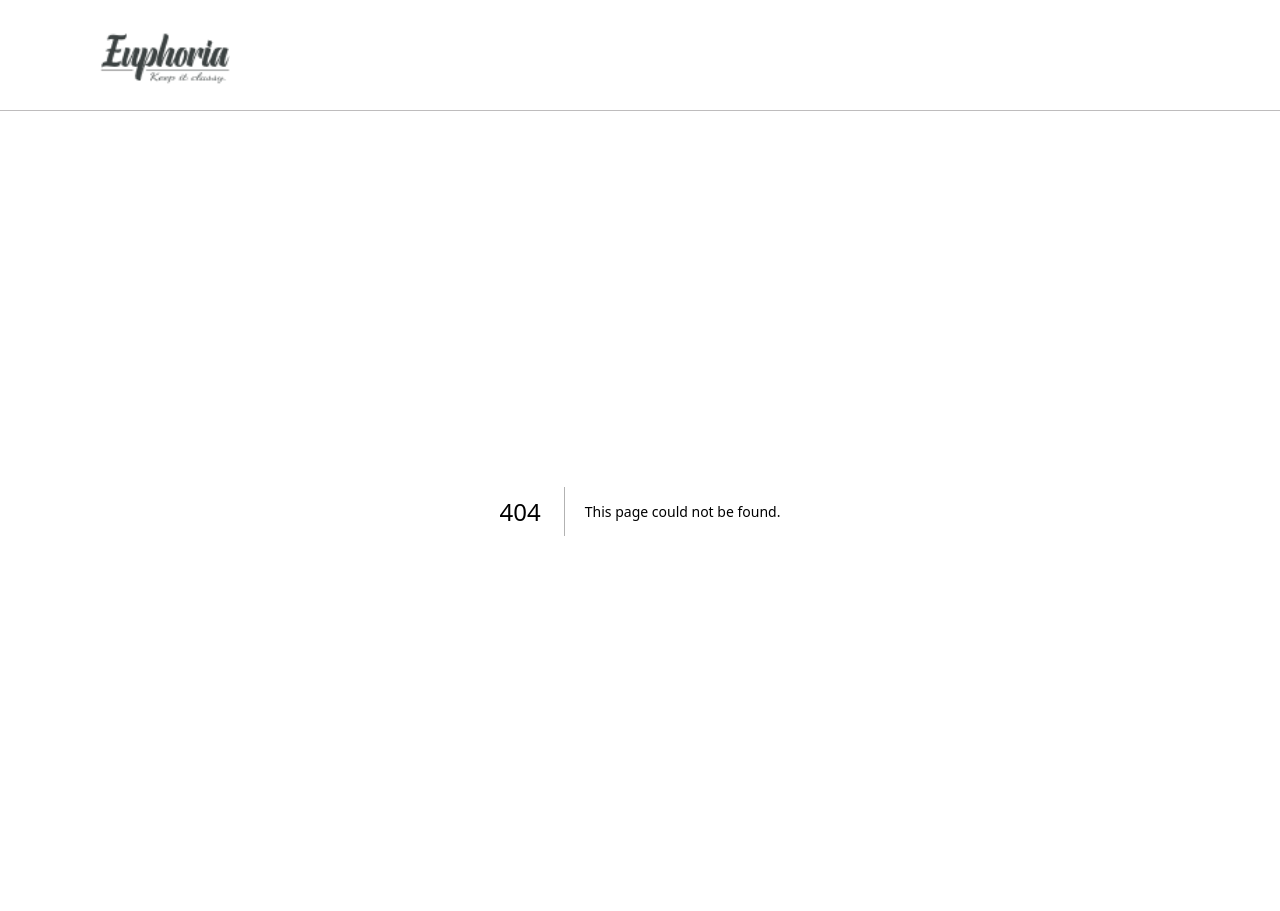
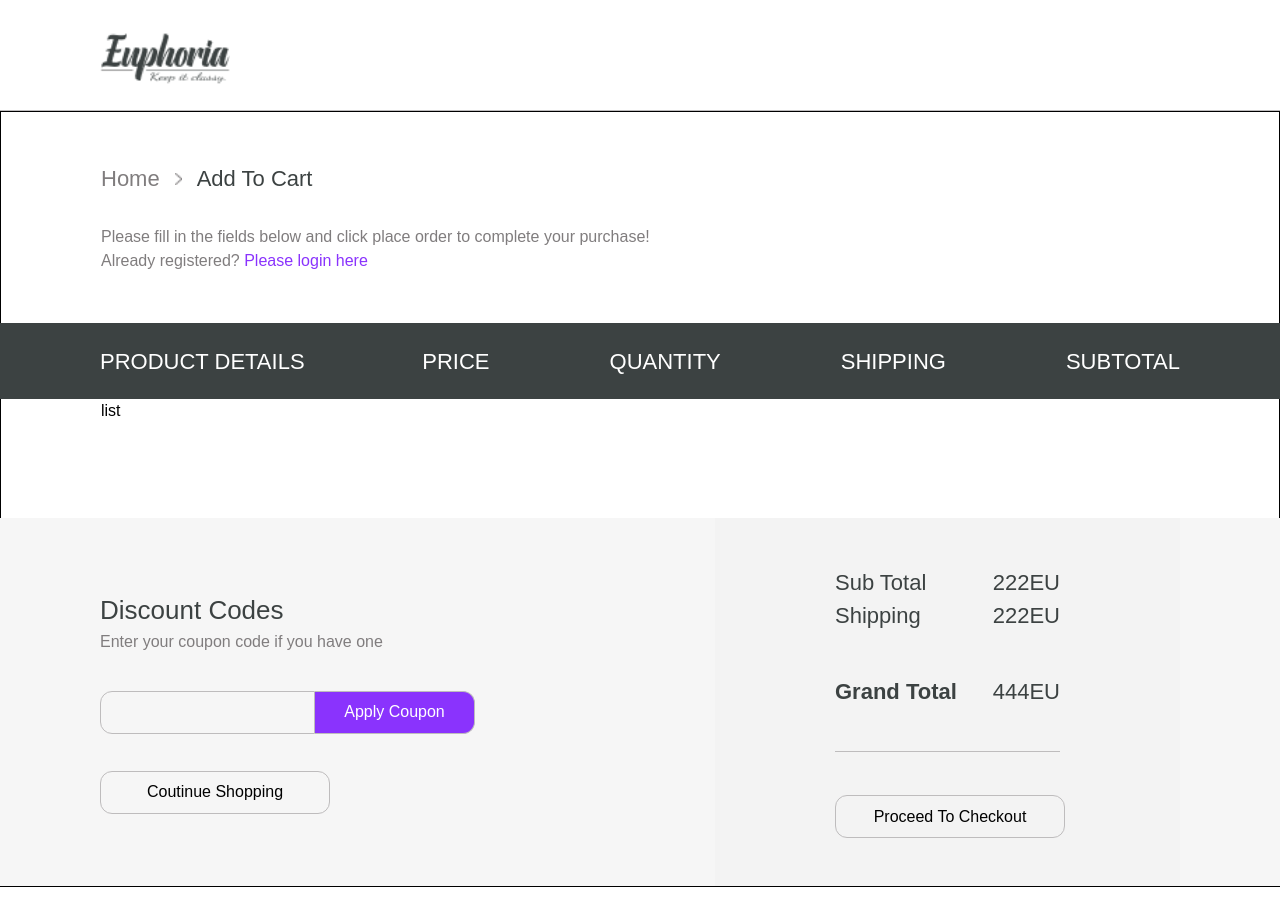
Before and after one commit to AndriyPapirnyk/euphoria-client, a Next.js app: page /cart in a window 1280 px wide. Before the commit this address had no page. After the commit the page ends 887 px from the top, so only its background shows below. Built offline with nearby package versions, Linux system fonts and the light colour scheme.

Commit message:
filling up cart content

```diff
--- /dev/null
+++ b/src/app/cart/page.scss
@@ -0,0 +1,152 @@
+@use '../scss/mixins.scss';
+
+.cart{
+    @include mixins.block(auto);
+    border: 1px solid #000;
+    &__container{
+        flex-direction: column;
+    }
+    &__top{
+        display: flex;
+        flex-direction: column;
+        gap: 30px;
+        padding: 50px 0;
+        h1{
+            display: flex;
+            align-items: center;
+            gap: 15px;
+            @include mixins.text(#3C4242, 22px, 400);
+            a{
+                text-decoration: none;
+                &:nth-child(1){
+                    color: #807D7E;
+                }
+            }
+        }
+        p{
+            color: #807D7E;
+            a{
+                color: #8A33FD;
+                text-decoration: none;
+            }
+        }
+    }
+    &__list{
+        padding: 0 0 95px 0;
+    }
+    &__info{
+        left: 0;
+        width: 100%;
+        position: absolute;
+        display: flex;
+        justify-content: space-between;
+        align-items: center;
+        background-color: #3C4242;
+        height: 76px;
+        padding: 0 100px;
+        h1{
+            @include mixins.text(#fff, 22px, 400);
+        }
+        div{
+            display: flex;
+            justify-content: center;
+            align-items: center;
+            gap: 120px;
+        }
+    }
+    &__info-holder{
+        height: 76px;
+    }
+    &__bottom{
+        left: 0;
+        width: 100%;
+        position: absolute;
+        background-color: #F6F6F6;
+        padding: 0 100px;
+        display: flex;
+        justify-content: space-between;
+        align-items: center;
+        height: 368px;
+        &-left{
+            display: flex;
+            flex-direction: column;
+            gap: 37px;
+            h1{
+                @include mixins.text(#3C4242, 26px, 500);
+            }
+            p{
+                color: #807D7E;
+            }
+            .input-group{
+                display: flex;
+                input{
+                    width: 215px;
+                    border: 1px solid #BEBCBD;
+                    border-radius: 12px 0 0 12px;
+                    height: 43px;
+                }
+                button{
+                    width: 160px;
+                    border: 1px solid #BEBCBD;
+                    border-left: none;
+                    height: 43px;
+                    border-radius: 0 12px 12px 0;
+                    background-color: #8A33FD;
+                    color: #fff;
+                    font-weight: 500;
+                }
+            }
+            button{
+                width: 230px;
+                border: 1px solid #BEBCBD;
+                height: 43px;
+                border-radius: 12px;
+                font-weight: 500;
+            }
+        }
+        &-right{
+            display: flex;
+            flex-direction: column;
+            justify-content: space-between;
+            background-color: #F3F3F3;
+            padding: 48px 120px;
+            width: 465px;
+            height: 100%;
+            h1, span{
+                @include mixins.text(#3C4242, 22px, 500);
+            }
+            h2{
+                @include mixins.text(#3C4242, 22px, 600);
+            }
+            button{
+                width: 230px;
+                border: 1px solid #BEBCBD;
+                height: 43px;
+                border-radius: 12px;
+                font-weight: 500;
+            }
+            .line{
+                width: 100%;
+                height: 1px;
+                background-color: #BEBCBD;
+            }
+            .text-holder{
+                width: 100%;
+                display: flex;
+                justify-content: space-between;
+            }
+        }
+    }
+    &__bottom-holder{
+        height: 368px;
+    }
+}
+
+
+
+
+// @mixin text($color, $fontSize, $fontWeight) {
+//     color: $color;
+//     font-size: $fontSize;
+//     font-weight: $fontWeight;
+//   }
--- /dev/null
+++ b/src/app/cart/page.tsx
@@ -0,0 +1,65 @@
+import "./page.scss"
+import Link from "next/link"
+import Image from "next/image"
+import arrow from "../../../public/icons/arrow_1.png"
+
+export default function page() {
+  return (
+    <div className="cart">
+        <div className="cart__container">
+            <div className="cart__top">
+                <h1><Link href={''}>Home</Link> <Image src={arrow} alt={'arrow icon'} style={{width: "7px", height: "14px"}} /> <Link href={'cart'}>Add To Cart</Link></h1>
+                <p>Please fill in the fields below and click place order to complete your purchase! <br /> Already registered? <Link href={"login"}>Please login here</Link></p>
+            </div>
+            <div className="cart__info-holder">
+            <div className="cart__info">
+                <h1>PRODUCT DETAILS</h1>
+                <div>
+                    <h1>PRICE</h1>
+                    <h1>QUANTITY</h1>
+                    <h1>SHIPPING</h1>
+                    <h1>SUBTOTAL</h1>
+                </div>
+            </div>
+            </div>
+            <div className="cart__list">
+                list
+            </div>
+            <div className="cart__bottom-holder">
+            <div className="cart__bottom">
+                <div className="cart__bottom-left">
+                    <div>
+                    <h1>Discount Codes</h1>
+                    <p>Enter your coupon code if you have one</p>
+                    </div>
+                    <div className="input-group">
+                        <input type="text" />
+                        <button>Apply Coupon</button>
+                    </div>
+                    <button>Coutinue Shopping</button>
+                </div>
+                <div className="cart__bottom-right">
+                    <div>
+                        <div className="text-holder">
+                            <h1>Sub Total</h1>
+                            <span>222EU</span>
+                        </div>
+                        <div className="text-holder">
+                            <h1>Shipping</h1>
+                            <span>222EU</span>
+                        </div>
+                    </div>
+                    <div className="text-holder">
+                        <h2>Grand Total</h2>
+                        <span>444EU</span>
+                    </div>
+                    <div className="line"></div>
+                    <button>Proceed To Checkout</button>
+                </div>
+            </div>
+            </div>
+            {/* footer */}
+        </div>
+    </div>
+  )
+}
--- a/src/app/scss/mixins.scss
+++ b/src/app/scss/mixins.scss
@@ -11,7 +11,7 @@
   display: flex;
   justify-content: center;
   &__container{
-    width: 1250px;
+    width: calc(100% - 200px);
     height: 100%;
     // border: 1px solid #000;
     display: flex;
```
Also changed, not shown: public/icons/arrow_1.png (added).
